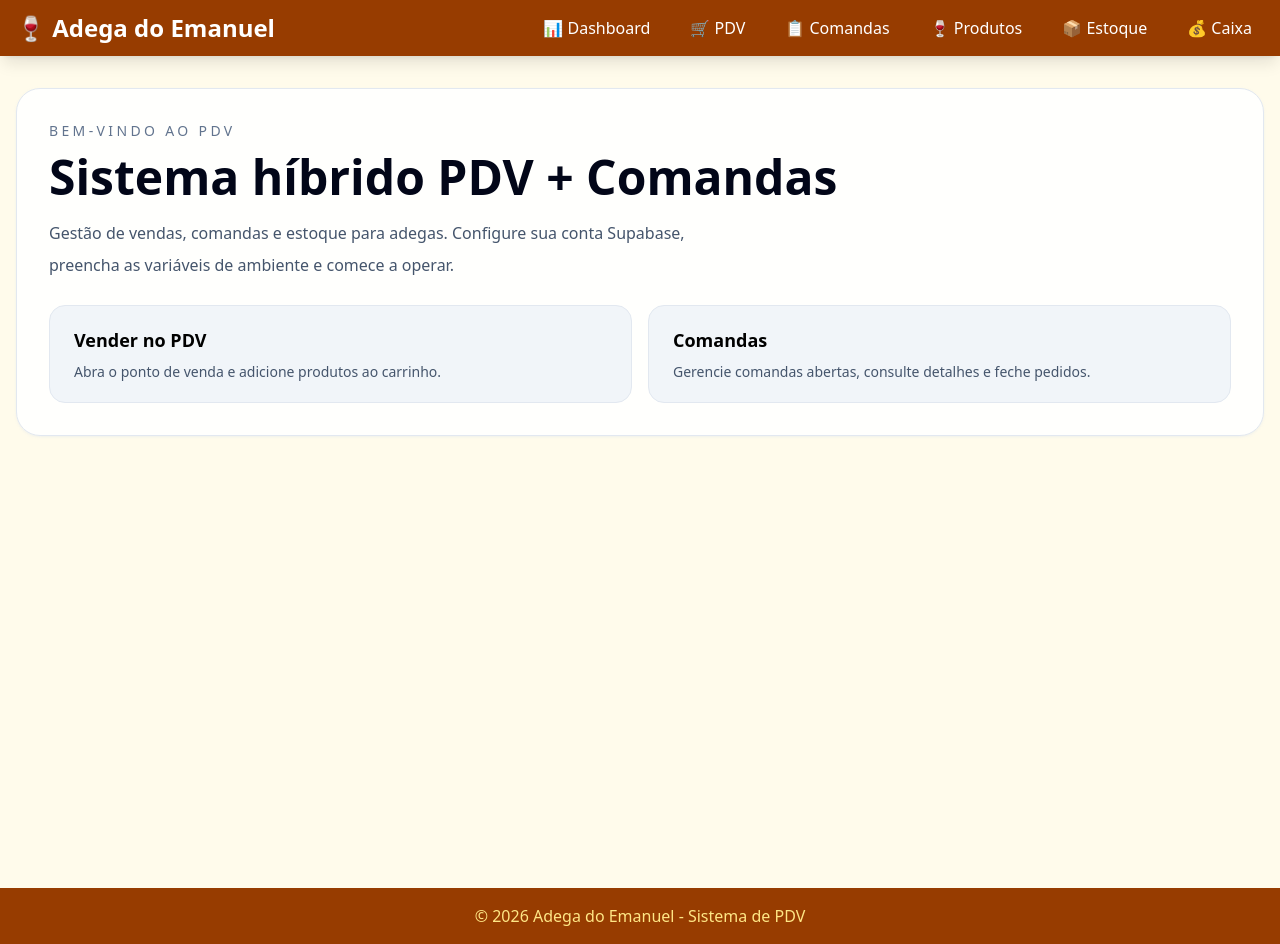
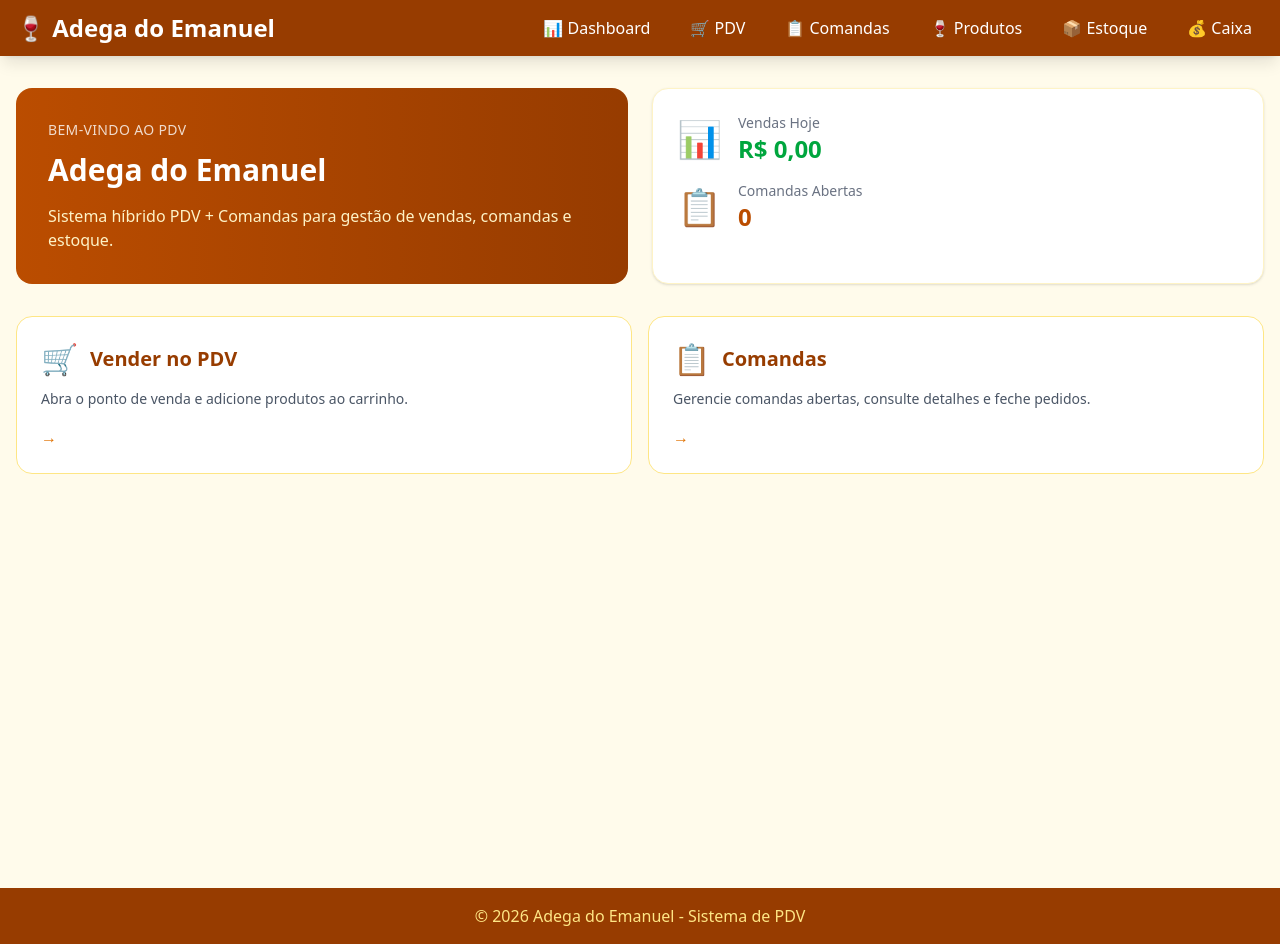
Before and after one commit to emanuelaraujocaceres93/pdv, a Next.js app: page / in a window 1280 px wide. Built offline with nearby package versions, Linux system fonts and the light colour scheme.

Commit message:
feat: atualiza pagina inicial com layout consistente

```diff
--- a/src/app/page.tsx
+++ b/src/app/page.tsx
@@ -2,28 +2,53 @@ import Link from "next/link";
 
 export default function Home() {
   return (
-    <div className="rounded-3xl border border-slate-200 bg-white/90 p-8 shadow-sm shadow-slate-200/40">
-      <section className="space-y-6">
-        <div>
-          <p className="text-sm uppercase tracking-[0.24em] text-slate-500">Bem-vindo ao PDV</p>
-          <h1 className="mt-3 text-4xl font-semibold text-slate-950 sm:text-5xl">Sistema híbrido PDV + Comandas</h1>
-          <p className="mt-4 max-w-2xl text-base leading-8 text-slate-600">
-            Gestão de vendas, comandas e estoque para adegas. Configure sua conta Supabase, preencha as variáveis de ambiente e comece a operar.
+    <div>
+      <div className="grid md:grid-cols-2 gap-6 mb-8">
+        <div className="bg-gradient-to-r from-amber-700 to-amber-800 rounded-2xl p-8 text-white">
+          <p className="text-sm uppercase tracking-wide opacity-80">Bem-vindo ao PDV</p>
+          <h1 className="mt-3 text-3xl font-bold">Adega do Emanuel</h1>
+          <p className="mt-4 text-amber-100">
+            Sistema híbrido PDV + Comandas para gestão de vendas, comandas e estoque.
           </p>
         </div>
 
-        <div className="grid gap-4 sm:grid-cols-2">
-          <Link href="/pdv" className="rounded-2xl border border-slate-200 bg-slate-100 px-6 py-5 text-left transition hover:bg-slate-200">
-            <h2 className="text-lg font-semibold">Vender no PDV</h2>
-            <p className="mt-2 text-sm text-slate-600">Abra o ponto de venda e adicione produtos ao carrinho.</p>
-          </Link>
+        <div className="bg-white rounded-2xl p-6 shadow-sm border border-amber-100">
+          <div className="flex items-center gap-4 mb-4">
+            <span className="text-4xl">📊</span>
+            <div>
+              <p className="text-sm text-gray-500">Vendas Hoje</p>
+              <p className="text-2xl font-bold text-green-600">R$ 0,00</p>
+            </div>
+          </div>
+          <div className="flex items-center gap-4">
+            <span className="text-4xl">📋</span>
+            <div>
+              <p className="text-sm text-gray-500">Comandas Abertas</p>
+              <p className="text-2xl font-bold text-amber-700">0</p>
+            </div>
+          </div>
+        </div>
+      </div>
 
-          <Link href="/comandas" className="rounded-2xl border border-slate-200 bg-slate-100 px-6 py-5 text-left transition hover:bg-slate-200">
-            <h2 className="text-lg font-semibold">Comandas</h2>
-            <p className="mt-2 text-sm text-slate-600">Gerencie comandas abertas, consulte detalhes e feche pedidos.</p>
-          </Link>
-        </div>
-      </section>
+      <div className="grid gap-4 sm:grid-cols-2">
+        <Link href="/pdv" className="group rounded-2xl border border-amber-200 bg-white p-6 text-left transition hover:shadow-lg hover:border-amber-300">
+          <div className="flex items-center gap-3 mb-3">
+            <span className="text-3xl">🛒</span>
+            <h2 className="text-xl font-semibold text-amber-800">Vender no PDV</h2>
+          </div>
+          <p className="text-sm text-gray-600">Abra o ponto de venda e adicione produtos ao carrinho.</p>
+          <span className="inline-block mt-4 text-amber-600 group-hover:translate-x-1 transition">→</span>
+        </Link>
+
+        <Link href="/comandas" className="group rounded-2xl border border-amber-200 bg-white p-6 text-left transition hover:shadow-lg hover:border-amber-300">
+          <div className="flex items-center gap-3 mb-3">
+            <span className="text-3xl">📋</span>
+            <h2 className="text-xl font-semibold text-amber-800">Comandas</h2>
+          </div>
+          <p className="text-sm text-gray-600">Gerencie comandas abertas, consulte detalhes e feche pedidos.</p>
+          <span className="inline-block mt-4 text-amber-600 group-hover:translate-x-1 transition">→</span>
+        </Link>
+      </div>
     </div>
   );
 }
```
